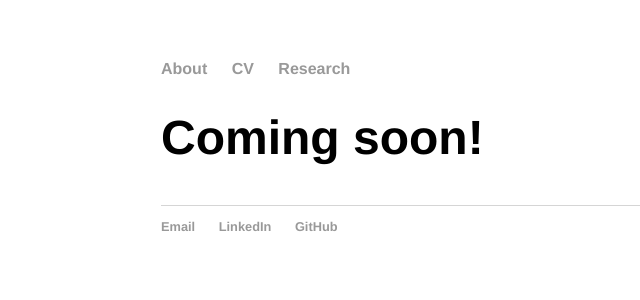
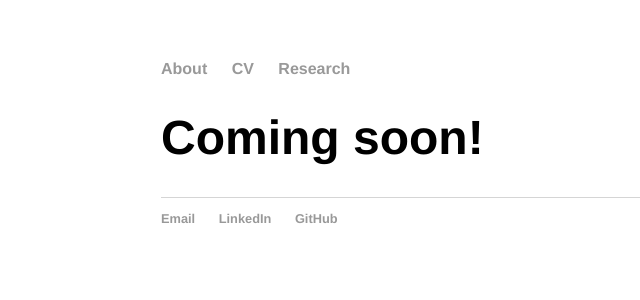
Before and after one commit to ip-jss/ip-jss.github.io, a Jekyll site: the page built from blog/index.html, in a window 1280 px wide. Shown: the top 300 px of the page, without its empty margins (31-671 px from the left). Built offline with Jekyll 4.4.1, drawn with Linux system fonts in a browser that asks for light colours.

Commit message:
Update main.css

```diff
--- a/css/main.css
+++ b/css/main.css
@@ -34,7 +34,7 @@ footer {
 }
 
 ul.posts {
-    margin: 20px auto 40px;
+    margin: 10px auto 30px;
     font-size: 1.5em;
 }
 
```
